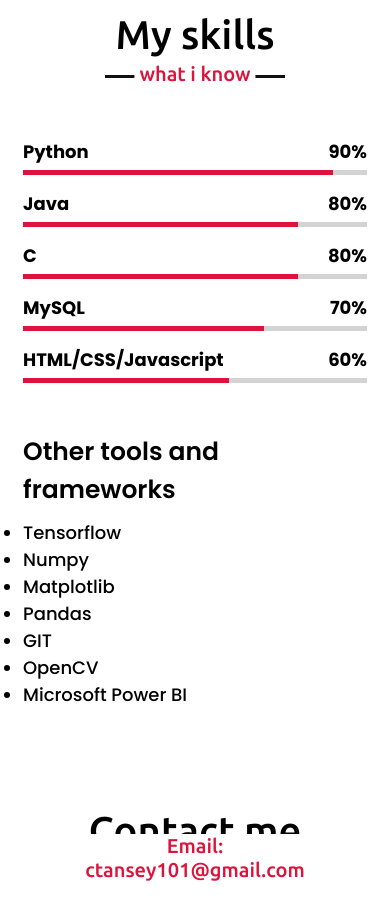
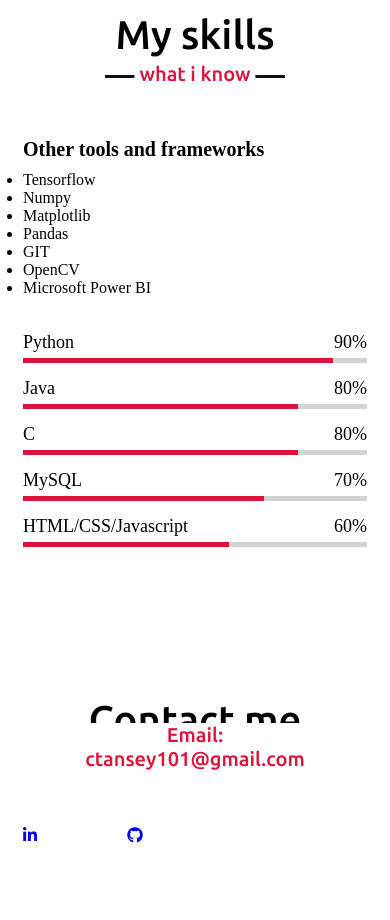
Before and after one commit to ConorTansey/ConorTansey.github.io, a plain HTML site: page index.html in a window 390 px wide. Shown: the part 7120-8040 px from the top of the page. After the commit the page ends 8018 px from the top, so only its background shows below. Drawn offline with nearby package versions, Linux system fonts and the light colour scheme.

Commit message:
Updated image and cv

```diff
--- a/index.html
+++ b/index.html
@@ -158,44 +158,7 @@
         <div class="max-width">
             <h2 class="title">My skills</h2>
             <div class="skills-content">
-                <div class = "column_right">
-                    <div class = "bars">
-                        <div class = "info">
-                            <span>Python</span>
-                            <span>90%</span>
-                        </div>
-                        <div class = "line python"></div>
-                    </div>
-                    <div class = "bars">
-                        <div class = "info">
-                            <span>Java</span>
-                            <span>80%</span>
-                        </div>
-                        <div class = "line java"></div>
-                    </div>
-                    <div class = "bars">
-                        <div class = "info">
-                            <span>C</span>
-                            <span>80%</span>
-                        </div>
-                        <div class = "line c"></div>
-                    </div>
-                    <div class = "bars">
-                        <div class = "info">
-                            <span>MySQL</span>
-                            <span>70%</span>
-                        </div>
-                        <div class = "line mysql"></div>
-                    </div>
-                    <div class = "bars">
-                        <div class = "info">
-                            <span>HTML/CSS/Javascript</span>
-                            <span>60%</span>
-                        </div>
-                        <div class = "line htmlcssjs"></div>
-                    </div>
-                </div>
-                <div class="column_left">
+                <div class="column left">
                     <div class = "text">Other tools and frameworks</div>
                     <ul>
                         <li>Tensorflow</li>
@@ -206,6 +169,43 @@
                         <li>OpenCV</li>
                         <li>Microsoft Power BI</li>
                     </ul>
+                </div>
+                <div class = "column right">
+                    <div class = "bars">
+                        <div class = "info">
+                            <span>Python</span>
+                            <span>90%</span>
+                        </div>
+                        <div class = "line html"></div>
+                    </div>
+                    <div class = "bars">
+                        <div class = "info">
+                            <span>Java</span>
+                            <span>80%</span>
+                        </div>
+                        <div class = "line css"></div>
+                    </div>
+                    <div class = "bars">
+                        <div class = "info">
+                            <span>C</span>
+                            <span>80%</span>
+                        </div>
+                        <div class = "line js"></div>
+                    </div>
+                    <div class = "bars">
+                        <div class = "info">
+                            <span>MySQL</span>
+                            <span>70%</span>
+                        </div>
+                        <div class = "line php"></div>
+                    </div>
+                    <div class = "bars">
+                        <div class = "info">
+                            <span>HTML/CSS/Javascript</span>
+                            <span>60%</span>
+                        </div>
+                        <div class = "line mysql"></div>
+                    </div>
                 </div>
             </div>
         </div>
--- a/styles.css
+++ b/styles.css
@@ -43,6 +43,7 @@ section{
 
 .about .about-content,
 .background .background-content,
+.skills .skills-content,
 .contact .contact-content
 .experience, .content{
     display: flex;
@@ -392,45 +393,66 @@ section .title::after{
     font-family: 'Ubuntu', sans-serif;
 }
 
+
 /* skills section styling */
 .skills .title::after{
     content: "what i know ";
 }
 
-.skills .skills-content{
-    display: stretch;
+.skills .skills-content .column{
+    width: calc(50% - 30px);
 }
 
-.skills .skills-content .column_left .text{
-    font-size: 25px;
+.skills .skills-content .left .text{
+    font-size: 20px;
     font-weight: 600;
     margin-bottom: 10px;
 }
 
-.skills .skills-content .column_right .bars{
+.skills .skills-content .left p {
+    text-align: justify;
+}
+
+.skills .skills-content .left a{
+    display: inline-block;
+    background: crimson;
+    color: #fff;
+    font-size: 18px;
+    font-weight: 500;
+    padding: 8px 16px;
+    margin-top: 20px;
+    border-radius: 6px;
+    border: 2px solid crimson;
+    transition: all 0.3s ease;
+}
+
+.skills .skills-content .left a:hover{
+    color: crimson;
+    background: none;
+
+}
+
+.skills .skills-content .right .bars{
     margin-bottom: 15px;
 }
 
-.skills .skills-content .column_right .info{
+.skills .skills-content .right .info{
     display: flex;
     margin-bottom: 5px;
     align-items: center;
     justify-content: space-between;
 }
-
-.skills .skills-content .column_right span{
-    font-weight: 800;
+.skills .skills-content .right span{
+    font-weight: 500;
     font-size: 18px;
 }
-
-.skills .skills-content .column_right .line{
+.skills .skills-content .right .line{
     height: 5px;
     width: 100%;
     background: lightgrey;
     position: relative;
 }
-
-.skills .skills-content .column_right .line::before{
+.skills .skills-content .right .line::before{
     content: "";
     position: absolute;
     height: 100%;
@@ -438,40 +460,25 @@ section .title::after{
     top: 0;
     background: crimson;
 }
-
-.skills-content .column_right .python::before{
+.skills-content .right .html::before{
     width: 90%;
 }
-.skills-content .column_right .java::before{
+.skills-content .right .css::before{
     width: 80%;
 }
-.skills-content .column_right .c::before{
+.skills-content .right .js::before{
     width: 80%;
 }
-.skills-content .column_right .mysql::before{
+.skills-content .right .php::before{
     width: 70%;
 }
-.skills-content .column_right .htmlcssjs::before{
+.skills-content .right .mysql::before{
     width: 60%;
 }
 
-.skills .max-width .skills-content .column_left .text{
-    font-family: 'Poppins', sans-serif;
-}
 
-.skills .max-width .skills-content .column_left li{
-    font-family: 'Poppins', sans-serif;;
-    font-size: large;
-    font-weight: 500;
-}
 
-.skills .max-width .skills-content .column_right .bars span{
-    font-family: 'Poppins', sans-serif;;
-}
 
-.skills .skills-content .column_right{
-    margin-bottom: 50px;;
-}
 
 /*contact section styling*/
 .contact .title::after{
@@ -485,6 +492,11 @@ section .title::after{
 .contact .max-width .contact-content .icons{
     position: center;
 }
+
+.contact .max-width .contact-content{
+
+}
+
 
 /* responsive media query start */
 @media(max-width: 1104px){
@@ -586,6 +598,9 @@ section .title::after{
         font-size: 20px;
         padding: 9px 25px;
     }
+    .services .serv-content .card{
+        width: 100%;
+    }
 }
 
 @media (max-width: 500px){
```
